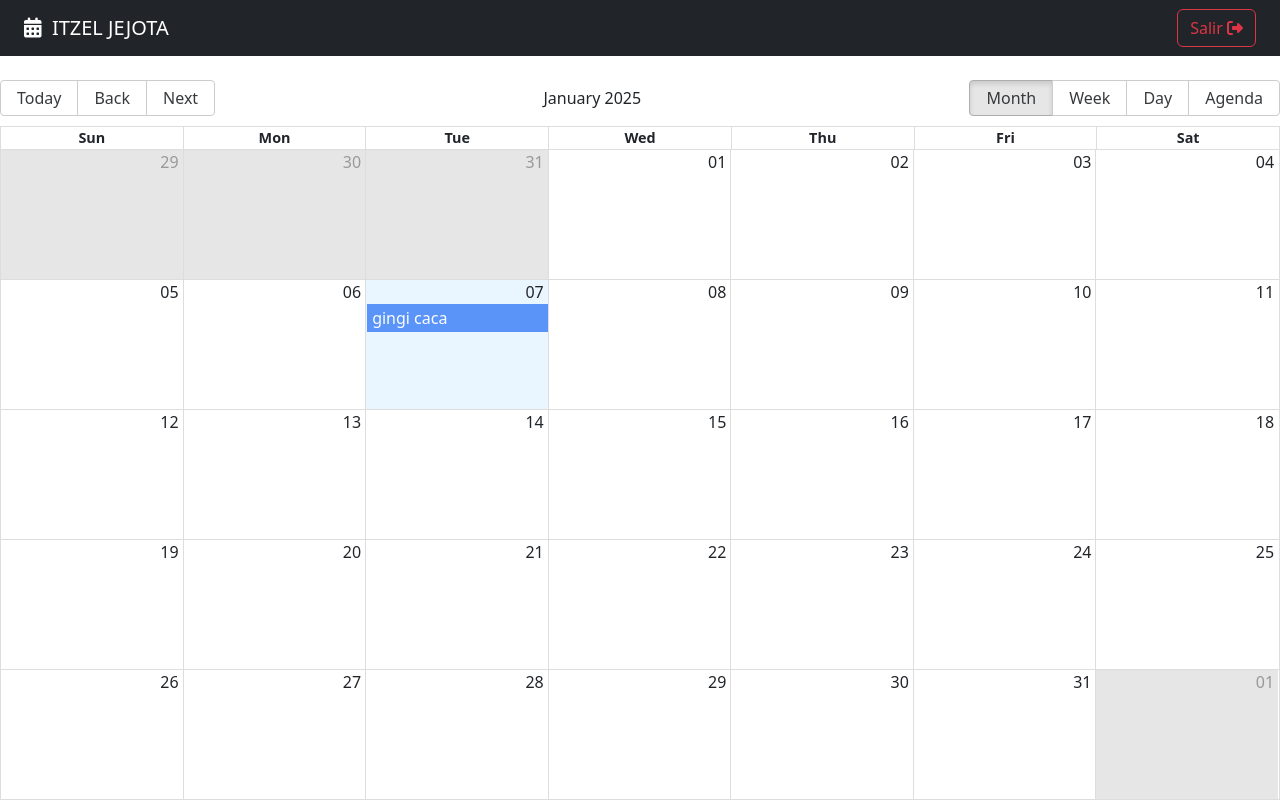
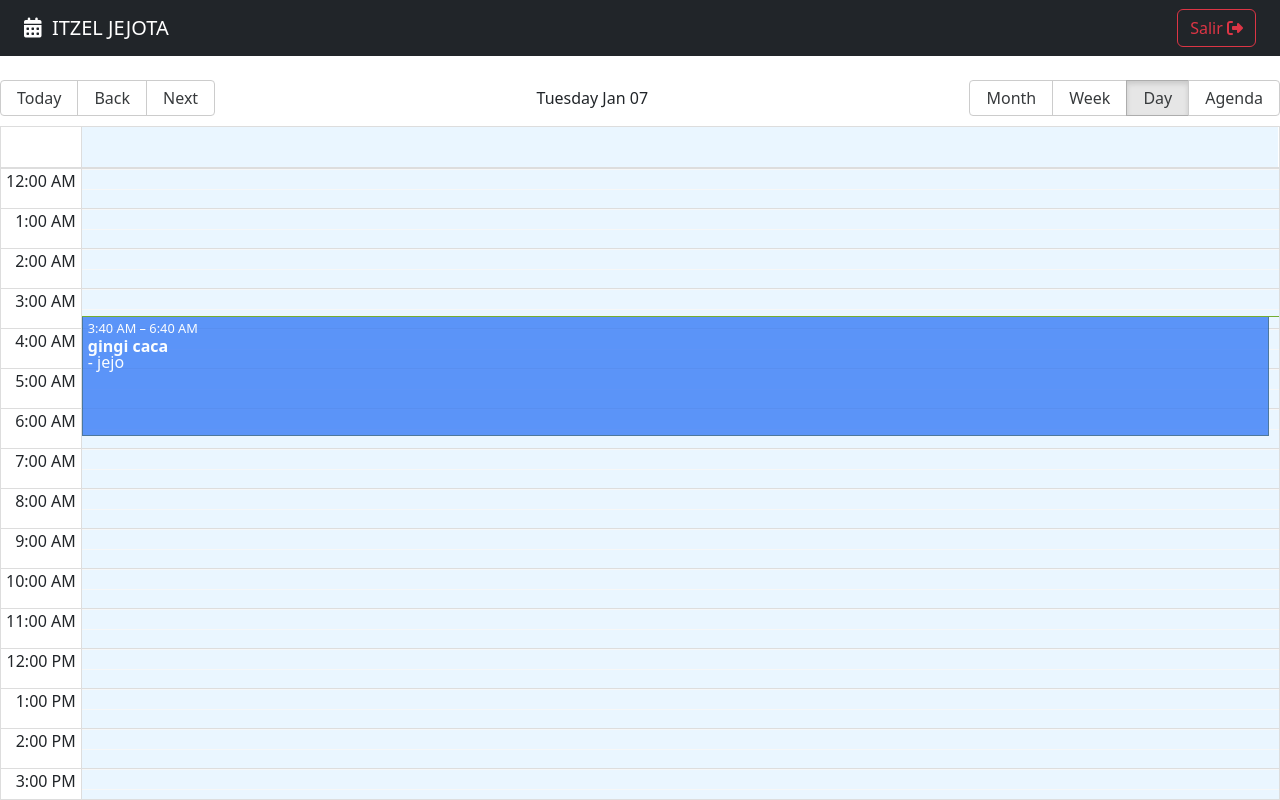
Before and after one commit to Itzelvillg/Calendar, a React (Vite) app: page / in a window 1280 px wide. Built offline with nearby package versions, Linux system fonts and the light colour scheme.

Commit message:
view save on local storage, new functions and calendarEvent component implementation

```diff
--- a/src/calendar/components/CalendarEvent.jsx
+++ b/src/calendar/components/CalendarEvent.jsx
@@ -1,8 +1,12 @@
 
 
-export const CalendarEvent = (props) => {
-  console.log(props)
+export const CalendarEvent = ({event}) => {
+  const {title,  user} = event;
   return (
-    <div>CalendarEvent</div>
+    <>
+      <strong>{title}</strong>
+      <br/>
+      <span>- {user.name}</span>
+    </>
   )
 }
--- a/src/calendar/pages/CalendarPage.jsx
+++ b/src/calendar/pages/CalendarPage.jsx
@@ -4,6 +4,7 @@
 import { addHours} from "date-fns"
 import { localizer } from "../../helpers/calendarLocalizer"
 import { CalendarEvent } from "../components/CalendarEvent"
+import { useState } from "react"
 
 
 
@@ -23,9 +24,10 @@
 
 
 export const CalendarPage = () => {
+  const [lastView, setLastView] = useState(localStorage.getItem('lastView') || 'day' )
 
   const eventStyleGetter = (event, start, end, isSelected)=>{
-    console.log({event, start, end, isSelected})
+
     const style={
       backgroundColor: '#387CF7',
       borderRadius: '0px',
@@ -35,6 +37,18 @@
     return {style}
   }
 
+  const onDoubleClick = (event)=>{
+    console.log({DoubleClick: event})
+  }
+
+  const onSelect = (event)=>{
+    console.log({Selected: event})
+  }
+  const onViewChanged= (event)=>{
+    console.log( event)
+    localStorage.setItem('lastView', event)
+  }
+
   return (
     <>
       <Navbar />
@@ -42,11 +56,15 @@
       <Calendar
       localizer={localizer}
       events={events}
+      defaultView={lastView}
       startAccessor="start"
       endAccessor="end"
       style={{ height: 'calc(100vh - 80px)' }}
       eventPropGetter={eventStyleGetter}
-        components={{events: CalendarEvent}}
+      components={{event: CalendarEvent}}
+      onDoubleClickEvent={onDoubleClick}
+      onSelectEvent={onSelect}
+      onView={onViewChanged}
     />
     </>
   )
```
